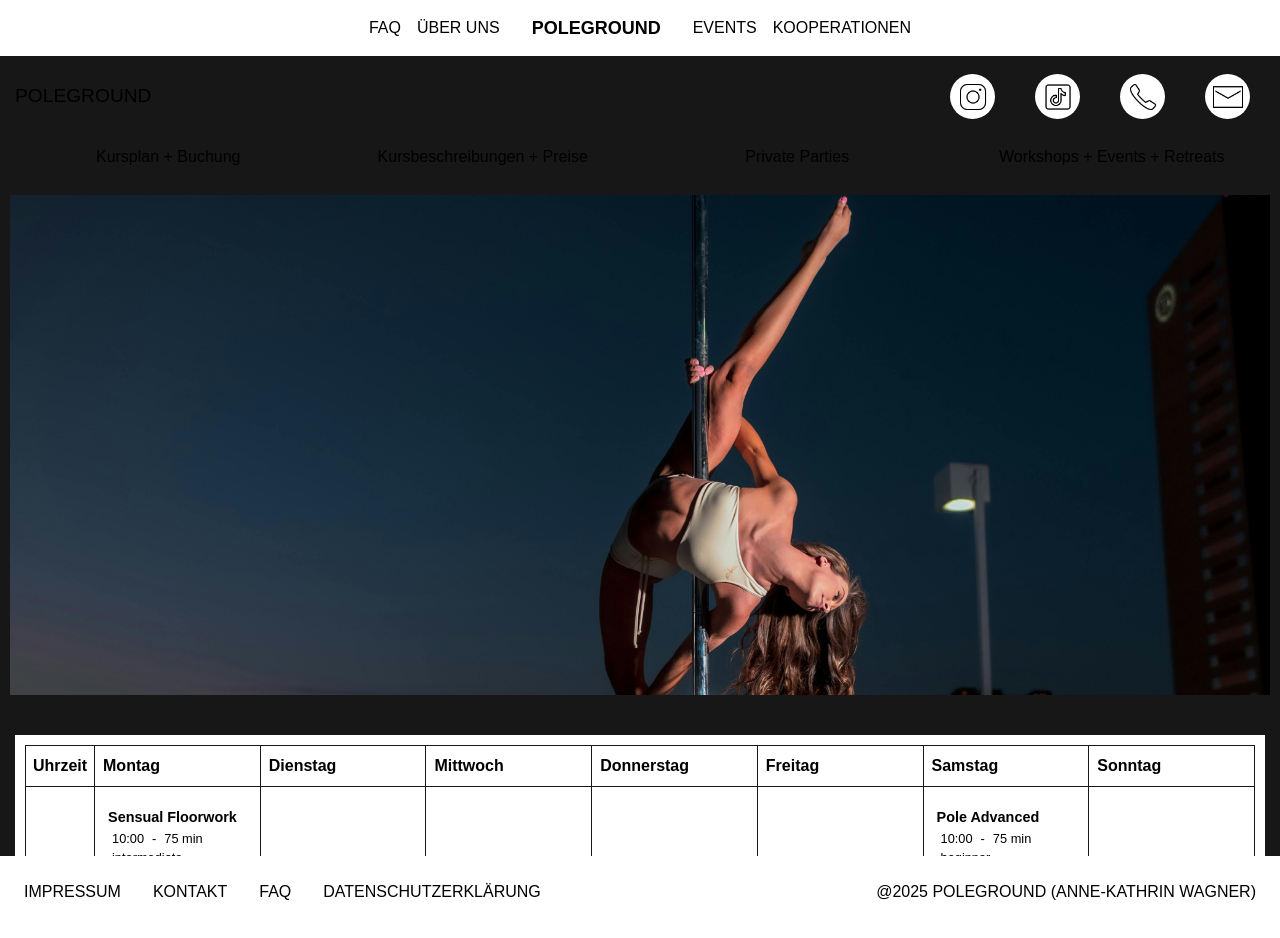
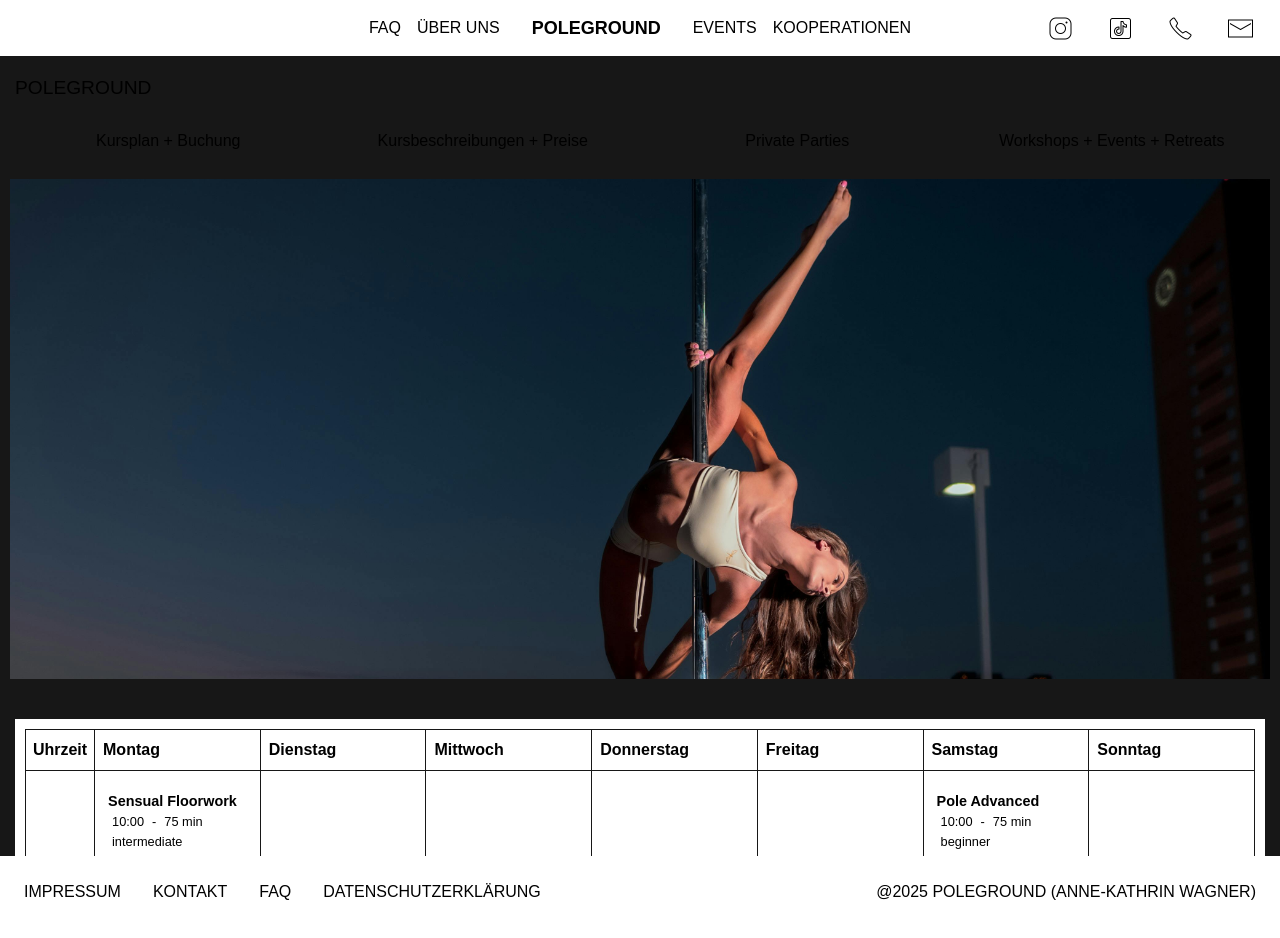
Before and after one commit to anitakath/poleground, a Next.js app: page /poledance in a window 1280 px wide. Shown: the top 938 px of the page. Built offline with nearby package versions, Linux system fonts and the light colour scheme.

Commit message:
style changes

```diff
--- a/components/Layout/Footer.js
+++ b/components/Layout/Footer.js
@@ -4,7 +4,7 @@ import Link from 'next/link'
 const Footer = () =>{
 
     return(
-        <div className={`${styles.container} min-h-30 p-2 flex justify-between`}>
+        <div className={`${styles.container} min-h-20 p-2 flex justify-between`}>
 
             <ul className='flex mt-4'>
                 <li className={` ${styles.link} mx-4`}> IMPRESSUM </li>
--- a/components/Layout/Header.js
+++ b/components/Layout/Header.js
@@ -1,11 +1,15 @@
+"use client"
 import Link from "next/link";
 import styles from './Layout.module.css'
+import Image from "next/image";
 
 const Header = () => {
+
+
     return (
-        <div className={`min-h-14 flex  items-center justify-center px-4 ${styles.container}`}>
+        <div className={`min-h-14 flex relative items-center justify-center px-4 ${styles.container}`}>
 
-            <nav className="flex w-full my-2  justify-center items-center space-x-4">
+            <nav className="flex w-full my-2 justify-center items-center space-x-4">
                 <Link href="/about" className={styles.link}>
                   FAQ
                 </Link>
@@ -27,6 +31,24 @@ const Header = () => {
                 </Link>
 
             </nav>
+
+            <div className={styles.socialContainer}>
+                <button className={styles.socialButton}>
+                <Image alt="button to connect with us via instagram" src="/iconpng/icons8-instagram-50.png" width={40} height={40} className={styles.socialIcon}/>
+                </button>
+
+                <button className={styles.socialButton}>
+                <Image  alt="button to connect with us via tiktok" src="/iconpng/icons8-tick-tack-50.png" width={40} height={40} className={styles.socialIcon}/>
+                </button>
+
+                <button className={styles.socialButton}>
+                <Image   alt="button to connect with us via telephone" src="/iconpng/icons8-telefon-50.png" width={40} height={40} className={styles.socialIcon}/>
+                </button>
+
+                <button className={styles.socialButton}>
+                <Image  alt="button to connect with us via email" src="/iconpng/icons8-mail-50.png" width={40} height={40} className={styles.socialIcon}/>
+                </button>
+            </div>
         </div>
     );
 };
--- a/components/Layout/Layout.module.css
+++ b/components/Layout/Layout.module.css
@@ -16,3 +16,36 @@
 .link:hover{
     color: var(--navigationHover);
 }
+
+.socialContainer{
+    display: flex;
+    position: absolute;
+    right: 10px;
+}
+
+.socialButton{
+    width: 40px;
+    height: 40px;
+    margin: 0px 10px;
+    padding: 5px;
+    border-radius: 50%;
+    display: flex;
+    justify-content: center;
+    align-items: center;
+    cursor: pointer;
+    transition: 0.2s ease-in-out;
+    background-color: rgba(255,255,255, 0.3);
+}
+
+.socialButton:hover{
+    background-color: var(--secondaryForeground);
+}
+
+.socialButton:hover{
+    box-shadow: 0px 0px 5px grey;
+}
+
+.socialIcon{
+    width: 25px;
+    height: 25px;
+}
--- a/src/app/about/page.js
+++ b/src/app/about/page.js
@@ -2,7 +2,9 @@ export default function About() {
     return (
         <div>
             <h1>Über uns</h1>
-            <p>Hier ist etwas über uns.</p>
+            <p> UNSER STUDIO = DEIN SAFESPACE  - seit wann, Leitbild, Ziele</p>
+            <p> Link zum TEAM </p>
+            <p> Fotos & Videos vom Studio</p>
         </div>
     );
 }
--- a/src/app/page.js
+++ b/src/app/page.js
@@ -8,7 +8,7 @@ export default function Home() {
     return (
 
 
-        <div className="h-screen bg-red-300 overflow-scroll gap-16 font-[family-name:var(--font-geist-sans)]">
+        <div className="h-screen bg-red-300 relative  overflow-scroll gap-16 font-[family-name:var(--font-geist-sans)]">
             <div className={`flex w-full h-full justify-center ${styles.flexContainer}`}>
                 <div className={`w-6/12 flex justify-center ${styles.slider_div}`}>
                 <Link href="/poledance">
@@ -22,6 +22,7 @@ export default function Home() {
                 </Link>
 
                 </div>
+
             </div>
         </div>
     );
--- a/src/app/poledance/page.js
+++ b/src/app/poledance/page.js
@@ -22,23 +22,6 @@ export default function PoleDance() {
         <div className='flex my-2 justify-between items-center'>
           <h1 className={styles.title}>POLEGROUND</h1>
 
-          <div className='flex justify-center'>
-            <button className={styles.socialButton}>
-              <Image alt="button to connect with us via instagram" src="/iconpng/icons8-instagram-50.png" width={40} height={40} className={styles.socialIcon}/>
-            </button>
-
-            <button className={styles.socialButton}>
-              <Image  alt="button to connect with us via tiktok" src="/iconpng/icons8-tick-tack-50.png" width={40} height={40} className={styles.socialIcon}/>
-            </button>
-
-            <button className={styles.socialButton}>
-              <Image   alt="button to connect with us via telephone" src="/iconpng/icons8-telefon-50.png" width={40} height={40} className={styles.socialIcon}/>
-            </button>
-
-            <button className={styles.socialButton}>
-              <Image  alt="button to connect with us via email" src="/iconpng/icons8-mail-50.png" width={40} height={40} className={styles.socialIcon}/>
-            </button>
-          </div>
         </div>
 
         <div className={styles.buttonsContainer}>
@@ -104,6 +87,24 @@ export default function PoleDance() {
           <Retreat/>
         </div>
       </div>
+
+      <div className='flex justify-center h-20'>
+            <button className={styles.socialButton}>
+              <Image alt="button to connect with us via instagram" src="/iconpng/icons8-instagram-50.png" width={40} height={40} className={styles.socialIcon}/>
+            </button>
+
+            <button className={styles.socialButton}>
+              <Image  alt="button to connect with us via tiktok" src="/iconpng/icons8-tick-tack-50.png" width={40} height={40} className={styles.socialIcon}/>
+            </button>
+
+            <button className={styles.socialButton}>
+              <Image   alt="button to connect with us via telephone" src="/iconpng/icons8-telefon-50.png" width={40} height={40} className={styles.socialIcon}/>
+            </button>
+
+            <button className={styles.socialButton}>
+              <Image  alt="button to connect with us via email" src="/iconpng/icons8-mail-50.png" width={40} height={40} className={styles.socialIcon}/>
+            </button>
+          </div>
     </div>
   );
 }
```
